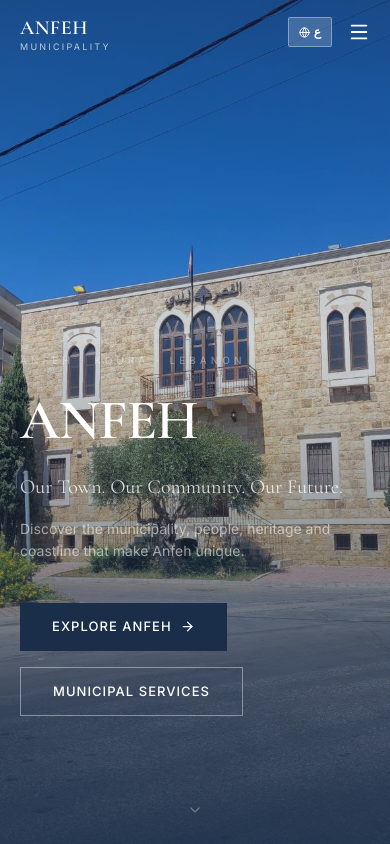
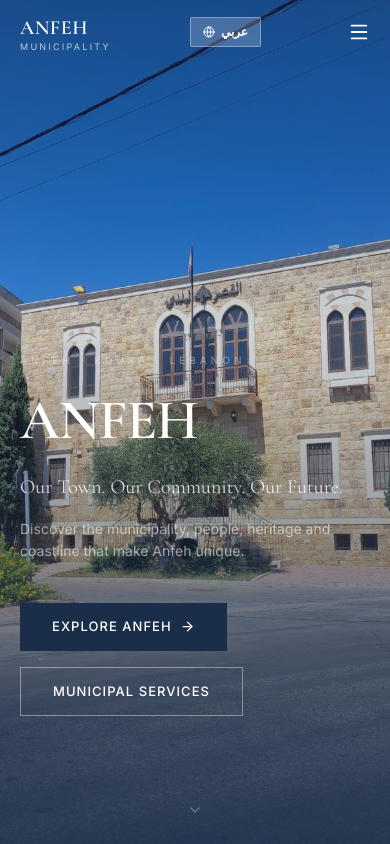
Before and after one commit to habibnemer/anfeh-municipality, a Next.js app: page / in a window 390 px wide. Shown: the top 844 px of the page. Built offline with nearby package versions, Linux system fonts and the light colour scheme.

Commit message:
Fix language toggle: move outside nav so it always shows on desktop

```diff
--- a/components/Navbar.tsx
+++ b/components/Navbar.tsx
@@ -61,10 +61,10 @@ export default function Navbar() {
         }`}
       >
         <div className="container-site">
-          <div className="flex items-center justify-between h-16 md:h-20">
+          <div className="flex items-center justify-between h-16 md:h-20 gap-4">
 
             {/* Logo */}
-            <Link href="/" className="flex flex-col leading-none group">
+            <Link href="/" className="flex flex-col leading-none group flex-none">
               <span
                 className={`font-serif text-xl md:text-2xl font-semibold tracking-wide transition-colors ${
                   scrolled || open ? 'text-navy' : 'text-white'
@@ -83,7 +83,7 @@ export default function Navbar() {
             </Link>
 
             {/* Desktop Nav */}
-            <nav className="hidden lg:flex items-center gap-1">
+            <nav className="hidden lg:flex items-center gap-1 flex-1 justify-end">
               {navLinks.map((link) =>
                 link.children ? (
                   <div
@@ -154,37 +154,26 @@ export default function Navbar() {
                 )
               )}
 
-              {/* Language toggle */}
+            </nav>
+
+            {/* Language toggle — always visible, right side */}
             <button
               onClick={() => setLang(lang === 'en' ? 'ar' : 'en')}
               title={lang === 'en' ? 'Switch to Arabic' : 'Switch to English'}
-                className="ml-4 flex items-center gap-1.5 px-3 py-1.5 text-xs font-semibold rounded-sm transition-all"
+              className="flex-none flex items-center gap-1.5 px-3 py-1.5 text-xs font-semibold transition-all"
               style={{
-                  background: scrolled ? 'var(--color-navy)' : 'rgba(255,255,255,0.18)',
+                background: scrolled || open ? 'var(--color-navy)' : 'rgba(255,255,255,0.2)',
                 color: 'white',
-                  border: scrolled ? 'none' : '1px solid rgba(255,255,255,0.35)',
-                  backdropFilter: 'blur(4px)',
+                border: '1px solid rgba(255,255,255,0.35)',
+                borderRadius: 2,
               }}
             >
               <Globe size={12} />
-                {lang === 'en' ? 'عربي' : 'EN'}
+              <span>{lang === 'en' ? 'عربي' : 'EN'}</span>
             </button>
-            </nav>
 
-            {/* Mobile: lang toggle + hamburger */}
-            <div className="flex items-center gap-2 lg:hidden">
-              <button
-                onClick={() => setLang(lang === 'en' ? 'ar' : 'en')}
-                className="flex items-center gap-1 px-2.5 py-1.5 text-xs font-semibold rounded-sm transition-all"
-                style={{
-                  background: scrolled || open ? 'var(--color-navy)' : 'rgba(255,255,255,0.18)',
-                  color: 'white',
-                  border: scrolled || open ? 'none' : '1px solid rgba(255,255,255,0.35)',
-                }}
-              >
-                <Globe size={11} />
-                {lang === 'en' ? 'ع' : 'EN'}
-              </button>
+            {/* Mobile: hamburger */}
+            <div className="flex items-center lg:hidden">
               <button
                 onClick={() => setOpen(!open)}
                 className="p-2 -mr-2 transition-colors"
```
Lines whose indentation alone changed are shown as unchanged.
